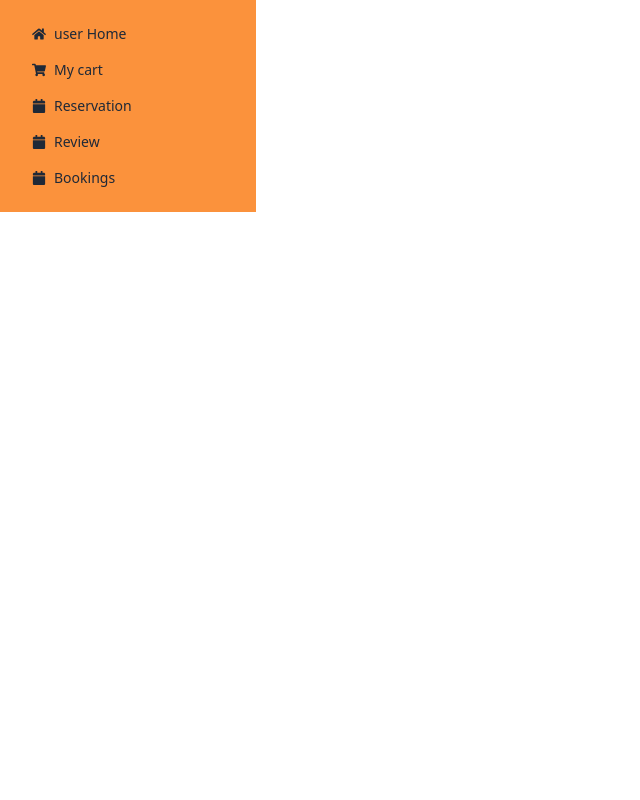
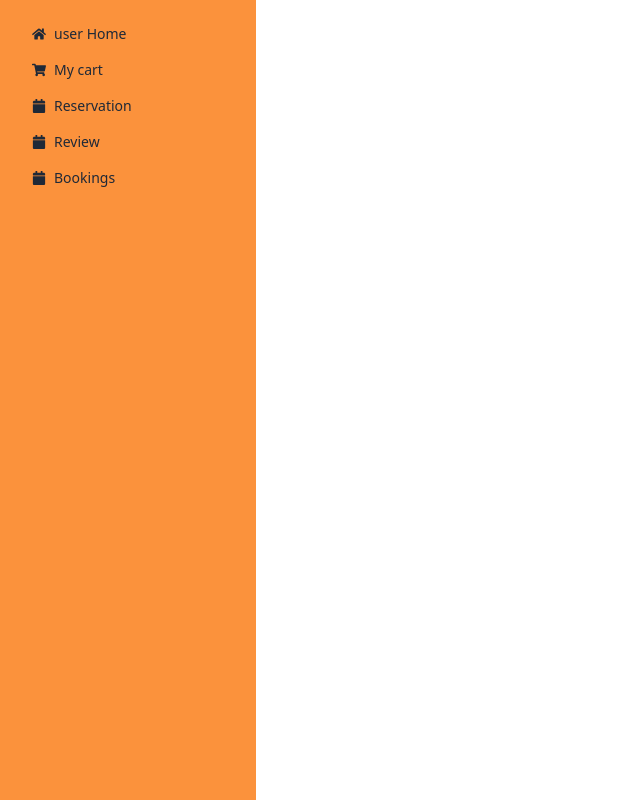
Before and after one commit to nafis200/final-project, a React (Vite) app: page /dashboard in a window 1280 px wide. Shown: the whole page, without its empty margins (0-640 px from the left). Built offline with nearby package versions, Linux system fonts and the light colour scheme; no server answers.

Commit message:
dashboard satrt-2

```diff
--- a/src/components/components2/Dashboard.jsx
+++ b/src/components/components2/Dashboard.jsx
@@ -7,7 +7,7 @@ const Dashboard = () => {
     return (
         <div className="flex">
             {/* side bar */}
-            <div className="w-64 min-h-full bg-orange-400">
+            <div className="w-64 min-h-screen bg-orange-400">
 
             <ul className="menu p-4">
                <li>
```
